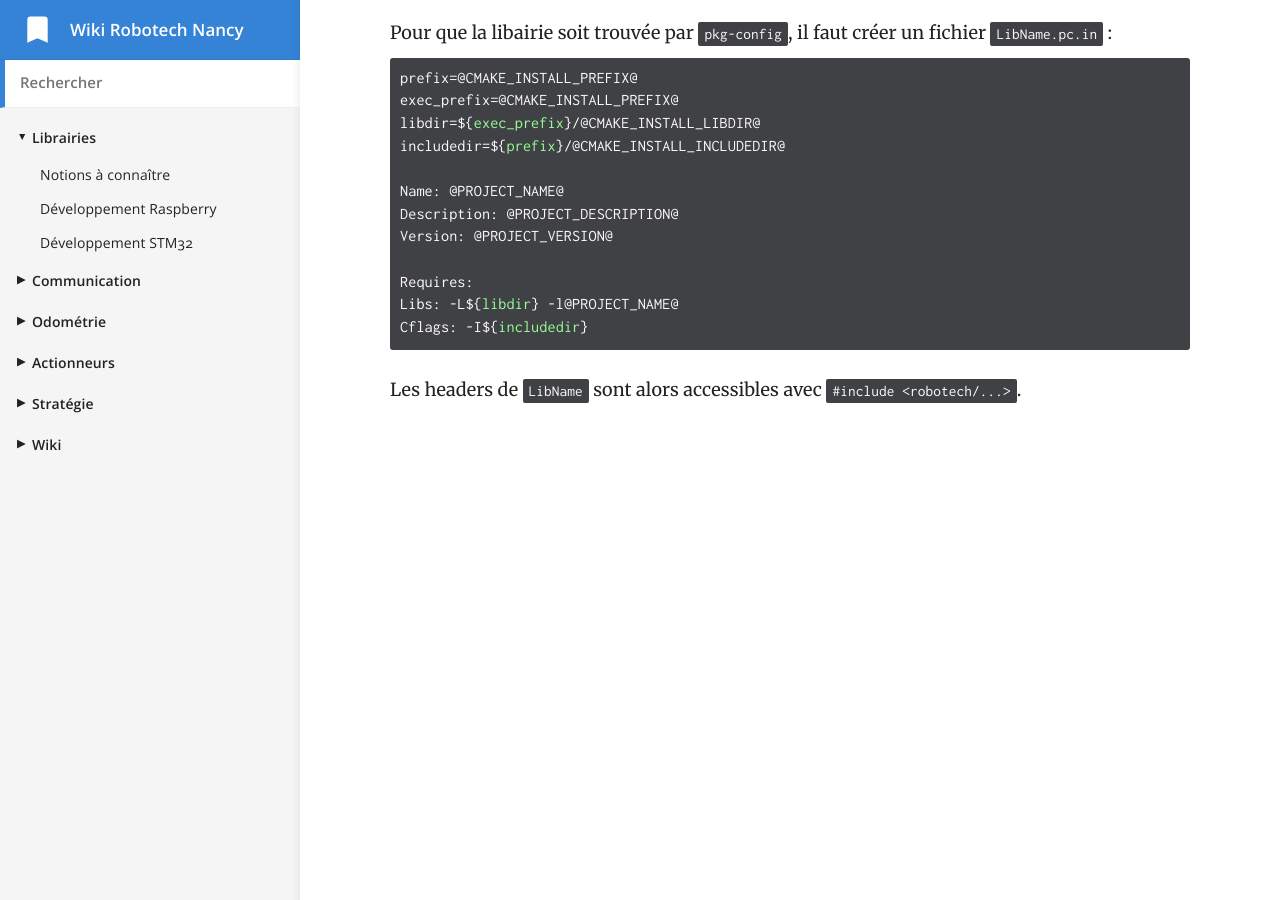
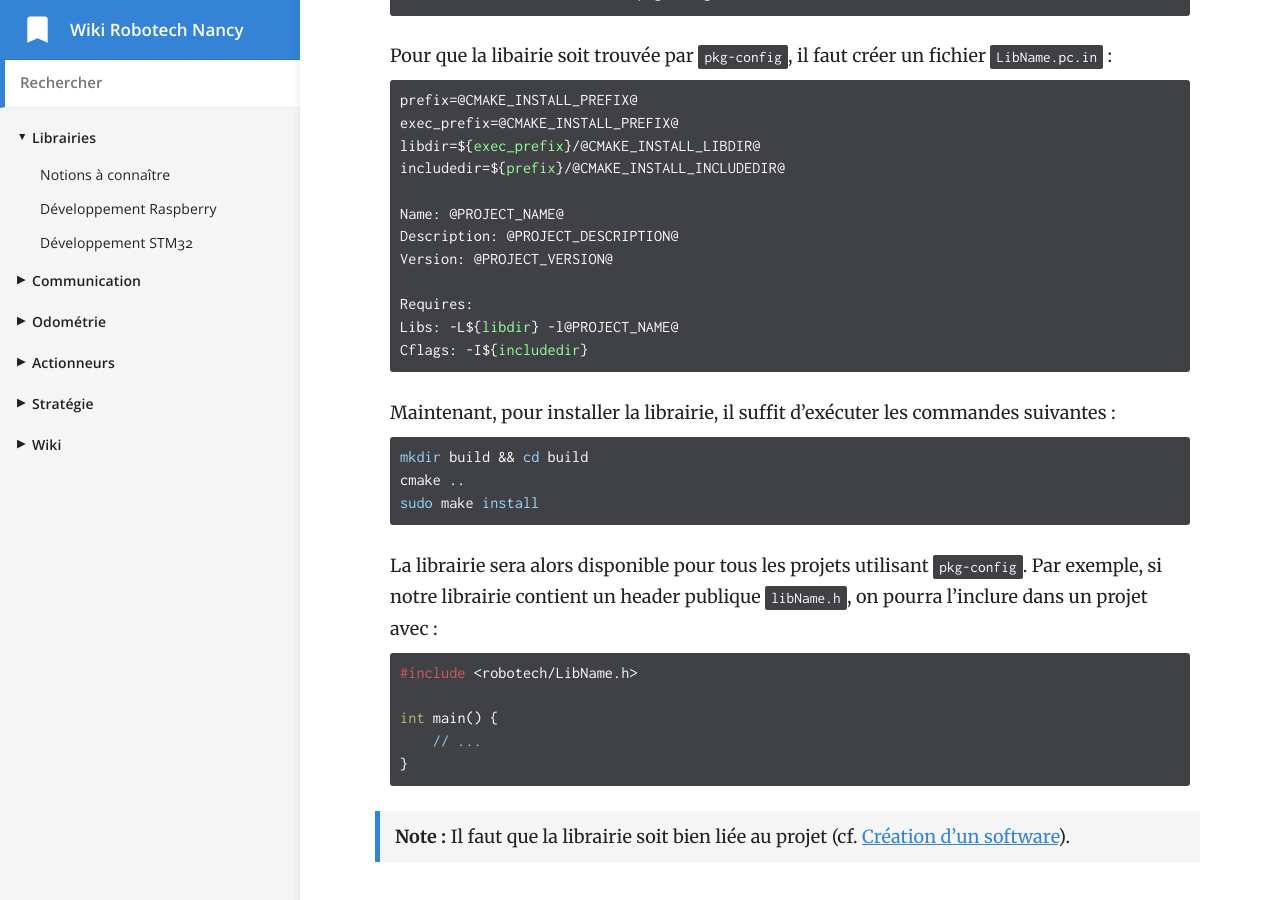
Before and after one commit to RobotechNancy/robotechnancy.github.io, a Jekyll site: the page built from _docs/librairies/raspberry.md, in a window 1280 px wide and 900 px high, scrolled down 1837 px. Built offline with Jekyll 4.4.1, drawn with Linux system fonts in a browser that asks for light colours; some of the changed text lies outside the part shown.

Commit message:
Partie installation d'une librairie custom

````diff
--- a/_docs/librairies/raspberry.md
+++ b/_docs/librairies/raspberry.md
@@ -27,11 +27,11 @@ project(my_project)                   # Nom du projet
 set(CMAKE_CXX_STANDARD 20)            # Version de C++
 cmake_minimum_required(VERSION 3.24)  # Version de cmake
 
-find_package(PkgConfig REQUIRED)                   # Utilitaire pour trouver des librairies
-pkg_check_modules(IMPORTED_LIB REQUIRED LIB_NAME)  # Trouver une librairie "LIB_NAME"
+find_package(PkgConfig REQUIRED)            # Utilitaire pour trouver des librairies
+pkg_check_modules(MY_LIB REQUIRED LibName)  # Trouver une librairie "LibName"
 
-add_executable(my_project main.cpp)                          # Créer un exécutable
-target_link_libraries(my_project ${IMPORTED_LIB_LIBRARIES})  # Lier les librairies
+add_executable(my_project main.cpp)                     # Créer un exécutable
+target_link_libraries(my_project ${MY_LIB_LIBRARIES})   # Lier "LibName" à l'exécutable
 ```
 
 Pour compiler le projet, il suffit d'exécuter les commandes suivantes :
@@ -56,7 +56,9 @@ add_library(${PROJECT_NAME} ...) # Inclure tous les fichiers sources
 
 set_target_properties(${PROJECT_NAME} PROPERTIES VERSION ${PROJECT_VERSION})
 set_target_properties(${PROJECT_NAME} PROPERTIES SOVERSION 1)
-set_target_properties(${PROJECT_NAME} PROPERTIES PUBLIC_HEADER "...") # Inclure tous les headers publics séparés par des ";"
+
+# Inclure tous les headers publics séparés par des ";"
+set_target_properties(${PROJECT_NAME} PROPERTIES PUBLIC_HEADER "...")
 
 # Inclure les sous-dossiers de votre projet (ici, "include" et "src")
 target_include_directories(${PROJECT_NAME} PRIVATE include)
@@ -87,4 +89,21 @@ Libs: -L${libdir} -l@PROJECT_NAME@
 Cflags: -I${includedir}
 ```
 
-Les headers de `LibName` sont alors accessibles avec `#include <robotech/...>`.
+Maintenant, pour installer la librairie, il suffit d'exécuter les commandes suivantes :
+```bash
+mkdir build && cd build
+cmake ..
+sudo make install
+```
+
+La librairie sera alors disponible pour tous les projets utilisant `pkg-config`.
+Par exemple, si notre librairie contient un header publique `libName.h`, on pourra l'inclure dans un projet avec :
+```c
+#include <robotech/LibName.h>
+
+int main() {
+    // ...
+}
+```
+
+> **Note :** Il faut que la librairie soit bien liée au projet (cf. [Création d'un software](#création-dun-software)).
````
